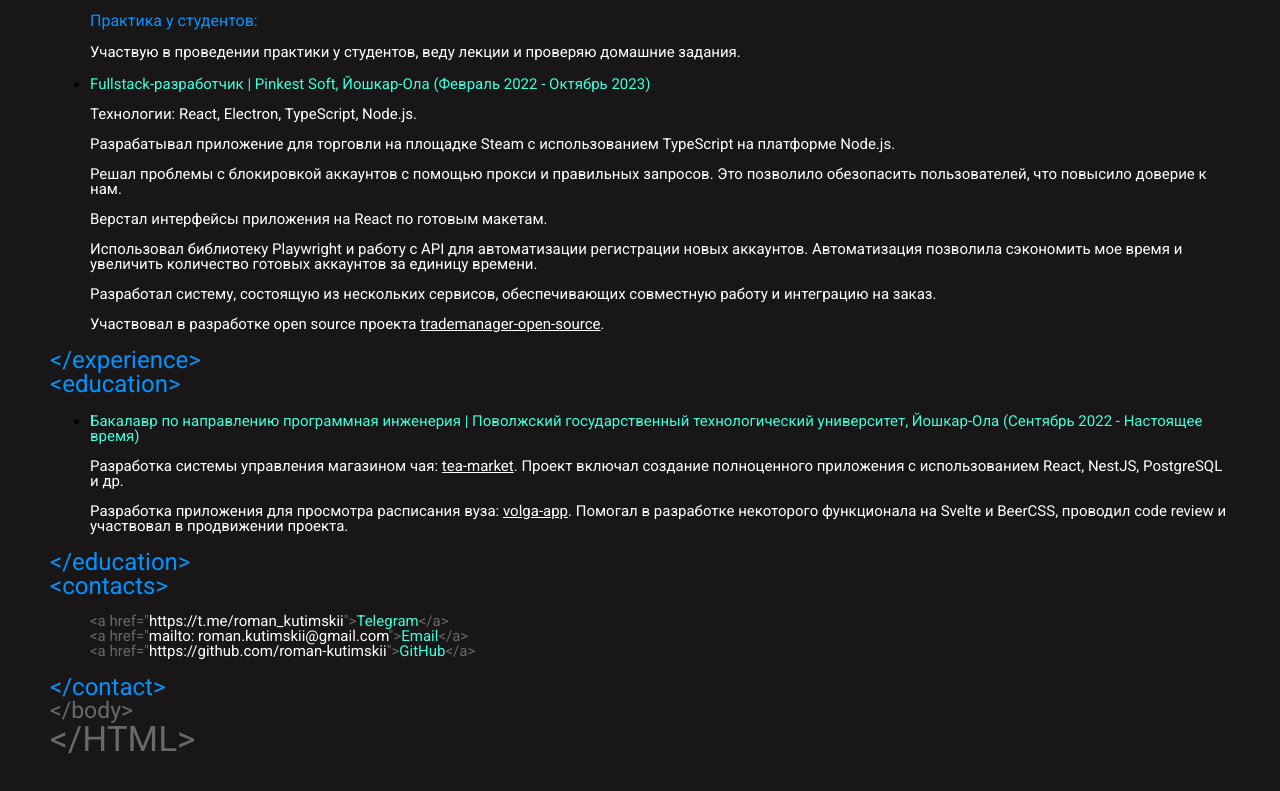
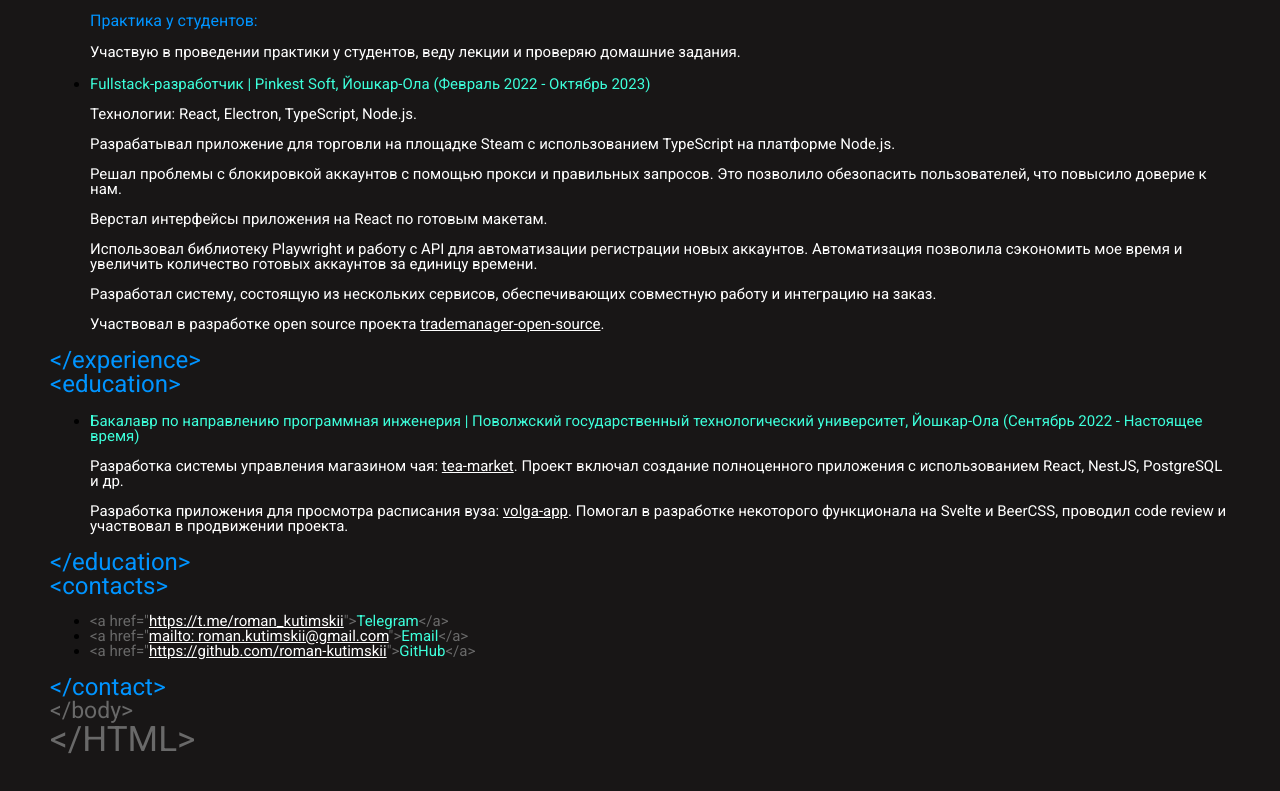
Before and after one commit to roman-kutimskii/cv-website, a SvelteKit app: page / in a window 1280 px wide. Shown: the part 537-1328 px from the top of the page. Built offline with nearby package versions, Linux system fonts and the light colour scheme.

Commit message:
Обновить стили; обновить метод вставки ссылки

```diff
--- a/src/lib/data.ts
+++ b/src/lib/data.ts
@@ -62,7 +62,7 @@
 				'Верстал интерфейсы приложения на React по готовым макетам.',
 				'Использовал библиотеку Playwright и работу с API для автоматизации регистрации новых аккаунтов. Автоматизация позволила сэкономить мое время и увеличить количество готовых аккаунтов за единицу времени.',
 				'Разработал систему, состоящую из нескольких сервисов, обеспечивающих совместную работу и интеграцию на заказ.',
-				'Участвовал в разработке open source проекта <a href="https://github.com/rawr111/trademanager-open-source">trademanager-open-source</a>.'
+				'Участвовал в разработке open source проекта [trademanager-open-source](https://github.com/rawr111/trademanager-open-source).'
 			]
 		}
 	],
@@ -74,8 +74,8 @@
 			startDate: 'Сентябрь 2022',
 			endDate: 'Настоящее время',
 			description: [
-				'Разработка системы управления магазином чая: <a href="https://github.com/roman-kutimskii/tea-market">tea-market</a>. Проект включал создание полноценного приложения с использованием React, NestJS, PostgreSQL и др.',
-				'Разработка приложения для просмотра расписания вуза: <a href="https://gitlab.fcd.su/fcdapps/volga-app">volga-app</a>. Помогал в разработке некоторого функционала на Svelte и BeerCSS, проводил code review и участвовал в продвижении проекта.'
+				'Разработка системы управления магазином чая: [tea-market](https://github.com/roman-kutimskii/tea-market). Проект включал создание полноценного приложения с использованием React, NestJS, PostgreSQL и др.',
+				'Разработка приложения для просмотра расписания вуза: [volga-app](https://gitlab.fcd.su/fcdapps/volga-app). Помогал в разработке некоторого функционала на Svelte и BeerCSS, проводил code review и участвовал в продвижении проекта.'
 			]
 		}
 	],
--- a/src/routes/Contacts.svelte
+++ b/src/routes/Contacts.svelte
@@ -27,10 +27,6 @@
 			sans-serif;
 	}
 
-	ul {
-		list-style-type: none;
-	}
-
 	.link {
 		font:
 			normal 400 15px/1 Roboto,
@@ -38,7 +34,6 @@
 	}
 
 	.link a {
-		text-decoration: none;
 		color: #ffffff;
 	}
 
--- a/src/routes/Description.svelte
+++ b/src/routes/Description.svelte
@@ -2,17 +2,21 @@
 	import type { Description } from '$lib/data';
 
 	export let description: Description;
+	const parseMarkdownLinks = (data: string) => {
+		const markdownLinkRegex = /\[([^\]]+)\]\((https?:\/\/[^\)]+)\)/g;
+		return data.replace(markdownLinkRegex, '<a href="$2" class="markdown-link">$1</a>');
+	};
 </script>
 
 {#if Array.isArray(description)}
 	{#each description as desc}
-		<p>{@html desc}</p>
+		<p>{@html parseMarkdownLinks(desc)}</p>
 	{/each}
 {:else}
 	{#each Object.entries(description) as [key, descs]}
 		<p class="title">{key}:</p>
 		{#each descs as desc}
-			<p>{@html desc}</p>
+			<p>{@html parseMarkdownLinks(desc)}</p>
 		{/each}
 	{/each}
 {/if}
@@ -30,7 +34,7 @@
 		font-size: 16px;
 	}
 
-	:global(a) {
+	:global(.markdown-link) {
 		color: #ffffff;
 	}
 </style>
```
